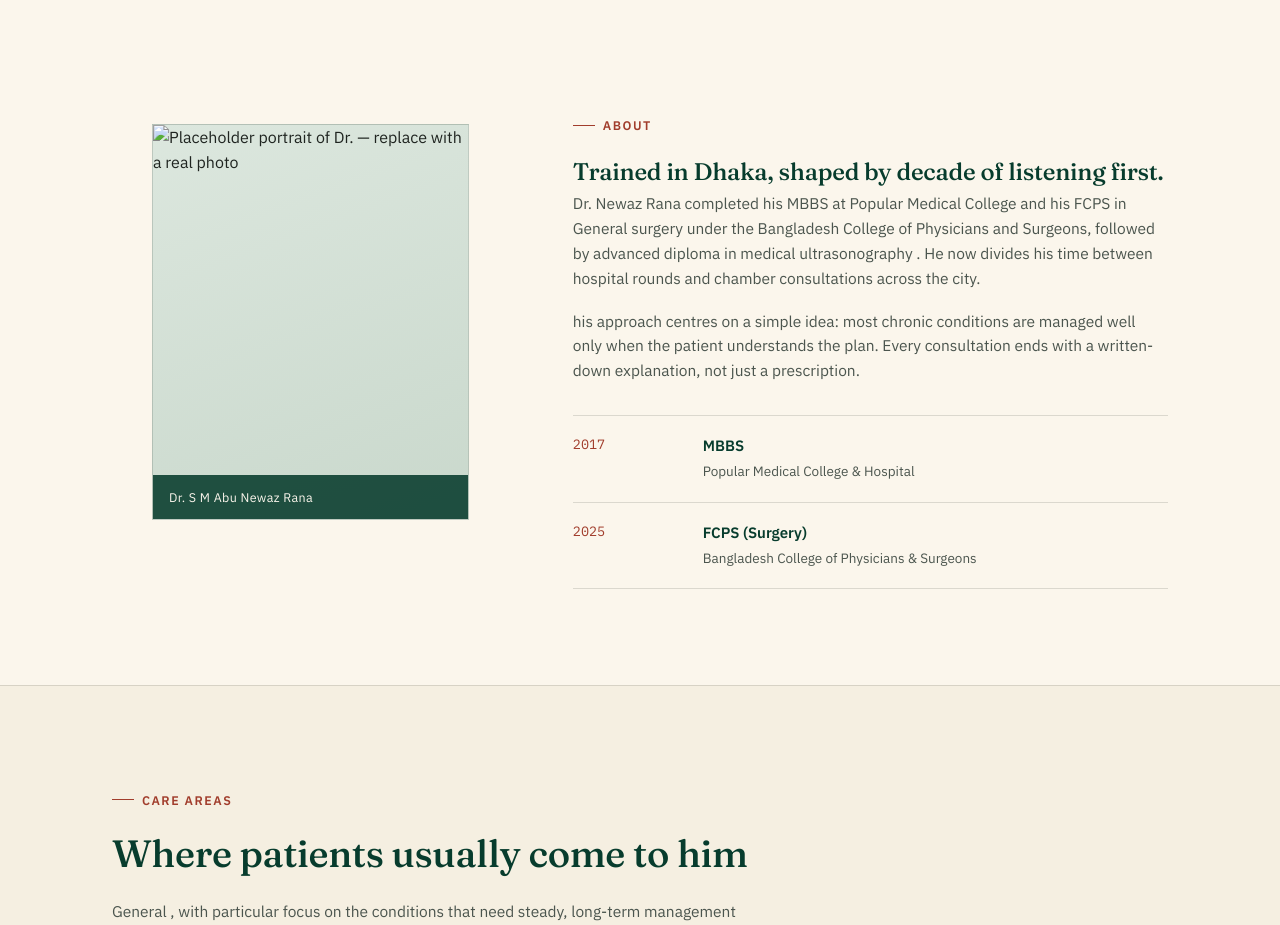
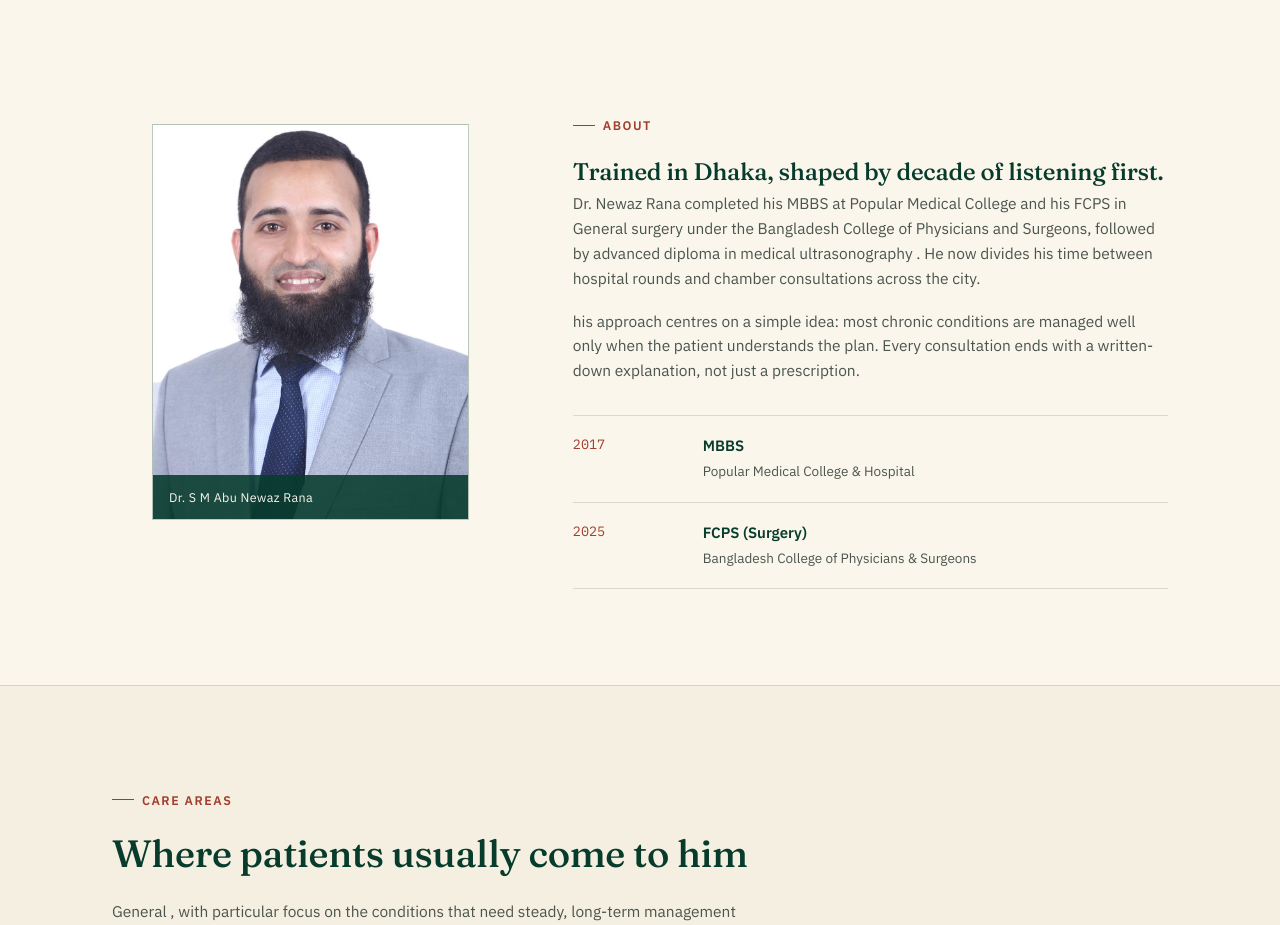
Before and after one commit to sh1hab/rananewaj, a plain HTML site: page index.html in a window 1280 px wide. Shown: the part 900-1825 px from the top of the page. Drawn offline with Linux system fonts and the light colour scheme; a web font is replaced by a local one.

Commit message:
Replace image source with new placeholder image

```diff
--- a/index.html
+++ b/index.html
@@ -1161,7 +1161,7 @@
         <circle cx="100" cy="72" r="38" stroke="currentColor" stroke-width="3"/>
         <path d="M30 190c0-45 31-78 70-78s70 33 70 78" stroke="currentColor" stroke-width="3"/>
       </svg> -->
-        <img src="../dr rana.jpeg" alt="Placeholder portrait of Dr.  — replace with a real photo" loading="lazy">
+        <img src="../image_1.jpeg" alt="Placeholder portrait of Dr.  — replace with a real photo" loading="lazy">
 
         <figcaption>Dr. S M Abu Newaz Rana</figcaption>
       </figure>
```
